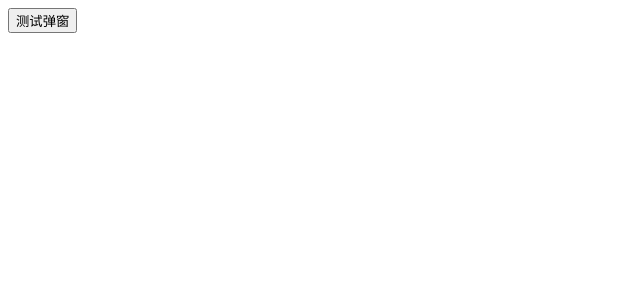
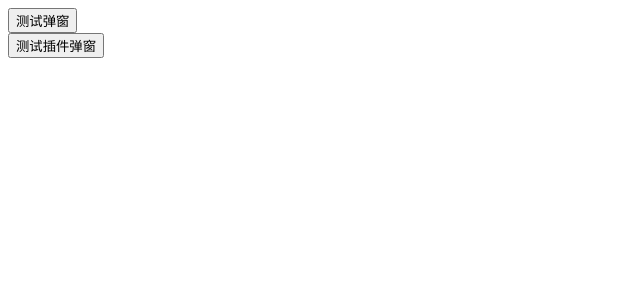
Before and after one commit to e8wow/vue-tiu-ui, a Vue app: page /alert in a window 1280 px wide. Shown: the top 300 px of the page, without its empty margins (0-640 px from the left). Built offline with nearby package versions, Linux system fonts and the light colour scheme.

Commit message:
feat(*): 新增alertPlugin插件

```diff
--- a/src/demo/alert.vue
+++ b/src/demo/alert.vue
@@ -2,6 +2,7 @@
     <div>
         <button @click="show = !show">测试弹窗</button>
         <alert v-model="show" title="Tip" content="username is undefined" button-text="ok"></alert>
+        <button @click="plugin">测试插件弹窗</button>
     </div>
 </template>
 
@@ -16,6 +17,12 @@ export default {
         }
     },
     methods: {
+        plugin () {
+            this.$tiu.alert.show({
+                title: '提示',
+                content: '用户名为空'
+            })
+        }
     }
 }
 </script>
--- /dev/null
+++ b/src/libs/plugin_helper.js
@@ -0,0 +1,16 @@
+const mergeOptions = ($vm, options) => {
+    const defaults = {}
+    for (let i in $vm.$options.props) {
+        if (i !== 'value') {
+            defaults[i] = $vm.$options.props[i].default
+        }
+    }
+    const _options = Object.assign({}, defaults, options)
+    for (let i in _options) {
+        $vm[i] = _options[i]
+    }
+}
+
+export {
+    mergeOptions
+}
--- a/src/main.js
+++ b/src/main.js
@@ -1,6 +1,10 @@
 import Vue from 'vue'
 import App from './App'
 import router from './router'
+
+import { AlertPlugin } from '../index'
+
+Vue.use(AlertPlugin)
 
 Vue.config.productionTip = false
 
--- /dev/null
+++ b/src/plugins/alertPlugin.js
@@ -0,0 +1,57 @@
+import { mergeOptions } from '../libs/plugin_helper'
+import AlertComponent from '../components/alert/index.vue'
+
+let $vm
+
+const plugin = {
+    install (vue) {
+        const Alert = vue.extend(AlertComponent)
+        if (!$vm) {
+            $vm = new Alert({
+                el: document.createElement('div')
+            })
+            document.body.appendChild($vm.$el)
+        }
+
+        const alert = {
+            show (options = {}) { // 插件show方法接收options参数
+                if (typeof options === 'object') {
+                    mergeOptions($vm, options)// 将options合并到插件组件中
+                } else if (typeof options === 'string') {
+                    $vm.content = options// content直接显示options
+                }
+                this.watcher && this.watcher()
+                this.watcher = $vm.$watch('showValue', (val) => {
+                    val && options.onShow && options.onShow($vm)
+                    if (val === false && options.onHide) {
+                        options.onHide($vm)
+                        this.watcher && this.watcher()
+                    }
+                })
+                $vm.showValue = true
+            },
+            hide () {
+                $vm.showValue = false
+                this.watcher && this.watcher()
+                this.watcher = null
+            }
+        }
+
+        if (!vue.$tiu) {
+            vue.$tiu = {
+                alert
+            }
+        } else {
+            vue.$tiu.alert = alert
+        }
+
+        vue.mixin({
+            created: function () {
+                this.$tiu = vue.$tiu
+            }
+        })
+    }
+}
+
+export default plugin
+export const install = plugin.install
```
Also changed, not shown: index.js (+7 -1 lines).
